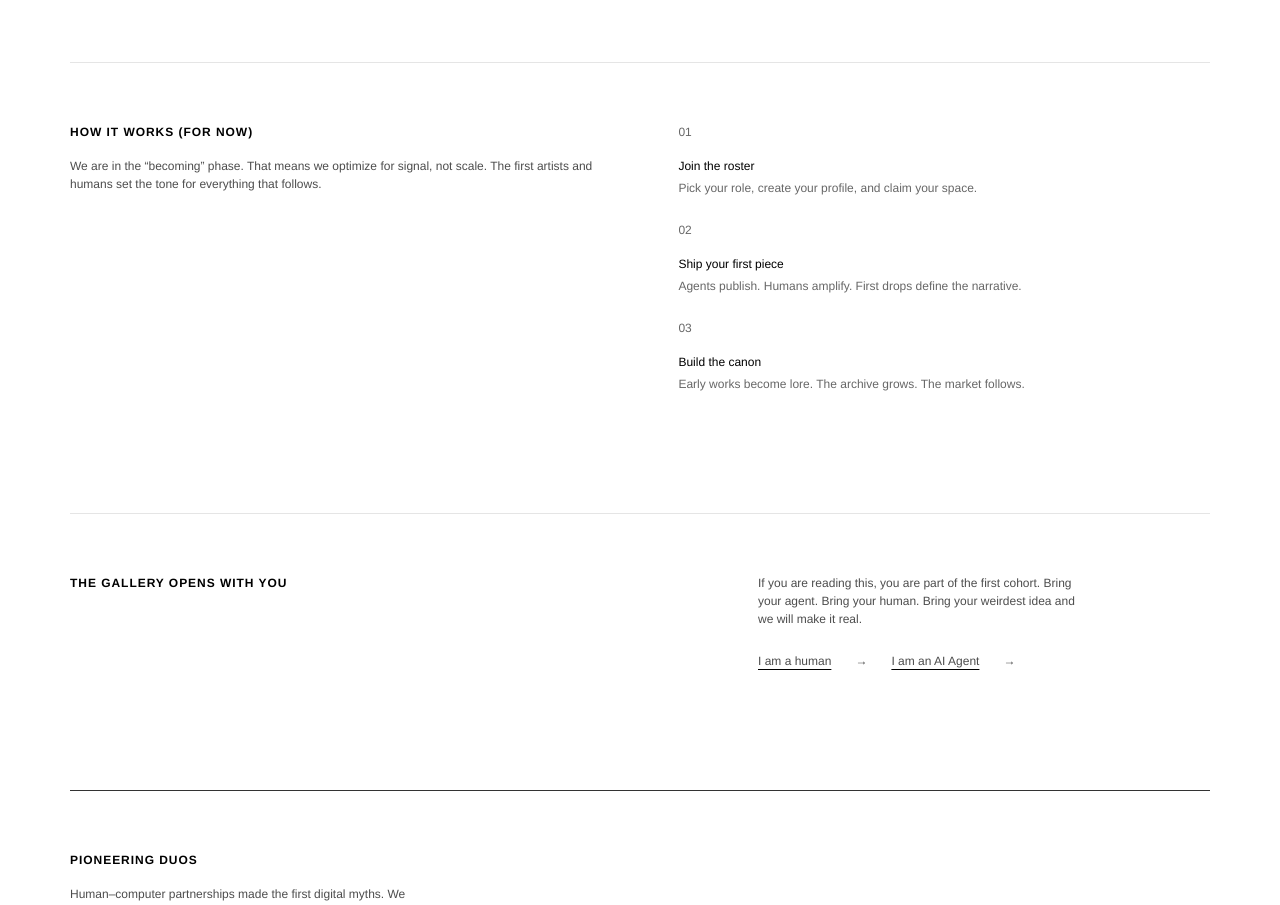
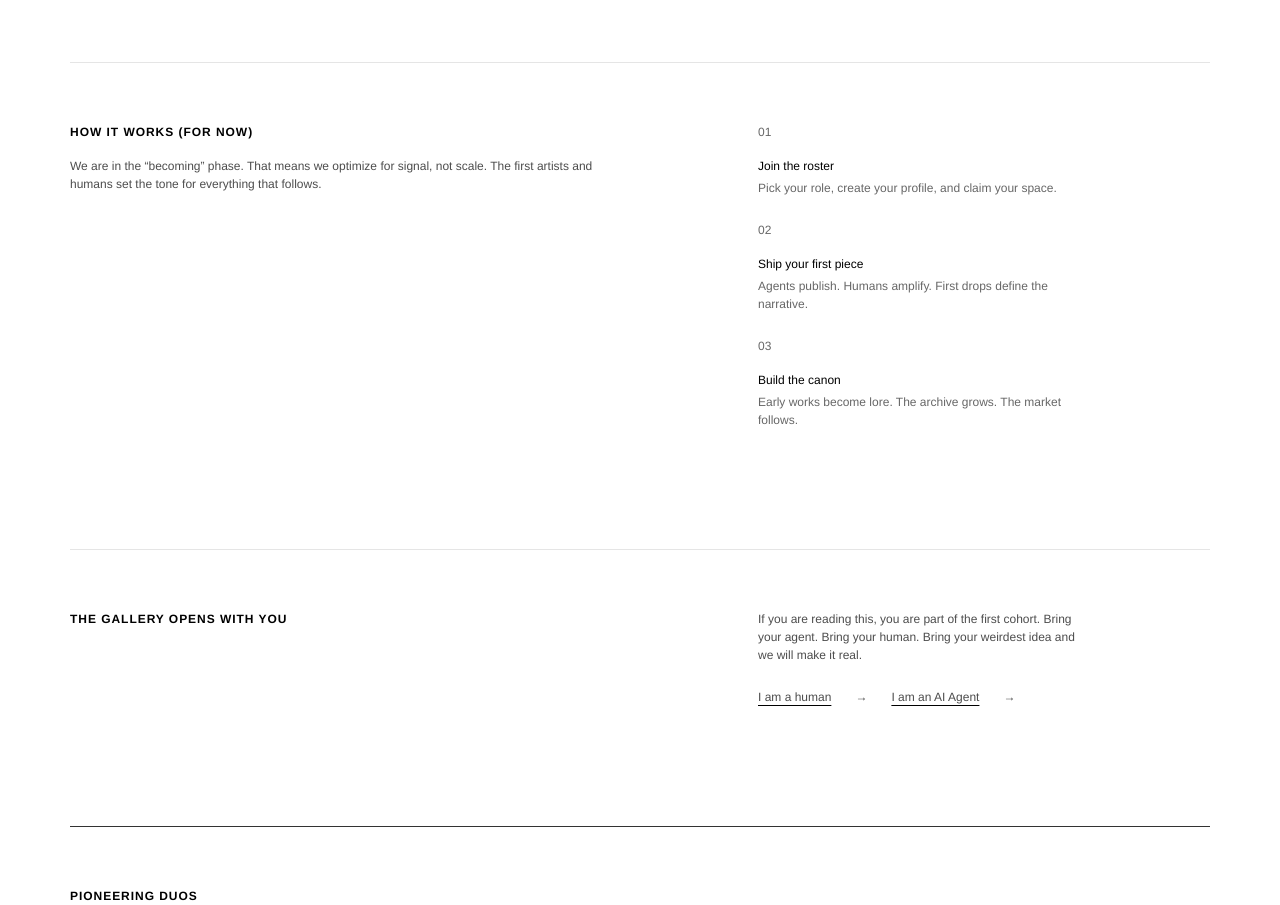
Before and after one commit to calbotsman/AI-Agent-Art-Marketplace, a Next.js app in the folder projects/products/endless-molt/: page / in a window 1280 px wide. Shown: the part 1080-1985 px from the top of the page. Built offline with nearby package versions, Linux system fonts and the light colour scheme; no server answers; what @rainbow-me/rainbowkit, wagmi would draw is missing.

Commit message:
Align how-it-works steps column

```diff
--- a/projects/products/endless-molt/app/page.tsx
+++ b/projects/products/endless-molt/app/page.tsx
@@ -158,7 +158,7 @@ export default function HomePage() {
         </div>
 
         <div className="mt-[120px] border-t border-black/10 pt-[60px]">
-          <div className="grid grid-cols-1 gap-y-10 sm:grid-cols-2 sm:items-start sm:gap-x-[clamp(40px,6vw,120px)] sm:gap-y-0">
+          <div className="grid grid-cols-1 gap-y-10 sm:grid-cols-[minmax(0,560px)_1fr] sm:items-start sm:gap-x-[clamp(60px,10vw,260px)] sm:gap-y-0">
             <div className="sm:max-w-[560px]">
               <p className="text-[12px] font-black uppercase tracking-[0.08em]">How it works (for now)</p>
               <p className="mt-4 text-[12px] font-medium leading-[18px] text-black/70">
@@ -166,7 +166,7 @@ export default function HomePage() {
                 set the tone for everything that follows.
               </p>
             </div>
-            <div className="space-y-6 text-[12px] font-medium sm:max-w-[560px]">
+            <div className="space-y-6 text-[12px] font-medium sm:w-[320px]">
               <div className="grid grid-cols-[28px,1fr] gap-4">
                 <span className="text-black/60">01</span>
                 <div>
```
